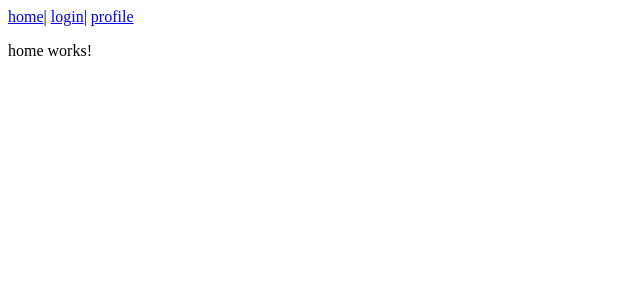
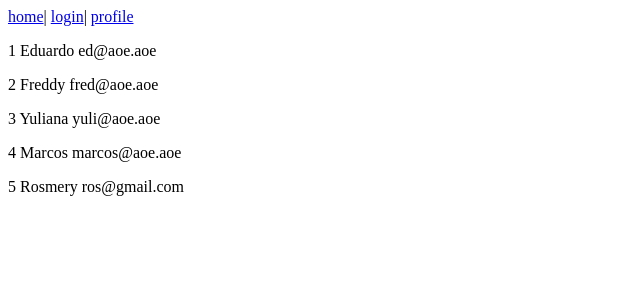
Before and after one commit to roswil/chatmsg, an Angular app: page / in a window 1280 px wide. Shown: the top 300 px of the page, without its empty margins (0-640 px from the left). Built offline with nearby package versions, Linux system fonts and the light colour scheme.

Commit message:
mi primera directiva for

```diff
--- a/src/app/home/home.component.html
+++ b/src/app/home/home.component.html
@@ -1,3 +1,3 @@
-<p>
-  home works!
+<p *ngFor="let user of friends; let i=index">
+{{i+1}} {{user.nick}} {{user.email}}
 </p>
--- a/src/app/home/home.component.ts
+++ b/src/app/home/home.component.ts
@@ -7,6 +7,7 @@ import {User} from '../interfaces/user';
 })
 export class HomeComponent implements OnInit {
 
+  friends: User[];
   constructor() {
     let myUser:User={
       nick :'Rosmery',
@@ -16,6 +17,43 @@ export class HomeComponent implements OnInit {
       friend:true,
       uid:1
     }
+
+    let usuario1: User = {
+      nick: 'Eduardo',
+      ege:12,
+      email: 'ed@aoe.aoe',
+      friend: true,
+      uid: 1
+    };
+    let usuario2: User = {
+      nick: 'Freddy',
+      ege:12,
+      email: 'fred@aoe.aoe',
+      friend: true,
+      uid: 1
+    };
+    let usuario3: User = {
+      nick: 'Yuliana',
+      ege: 18,
+      email: 'yuli@aoe.aoe',
+      friend: true,
+      uid: 1
+    };
+    let usuario4: User = {
+      nick: 'Ricardo',
+      ege: 17,
+      email: 'rick@aoe.aoe',
+      friend: false,
+      uid: 1
+    };
+    let usuario5: User = {
+      nick: 'Marcos',
+      ege: 30,
+      email:'marcos@aoe.aoe',
+      friend: false,
+      uid: 1
+    };
+    this.friends=[usuario1,usuario2,usuario3,usuario5,myUser];
   }
   /*let users:User[]=[
     myUser
```
